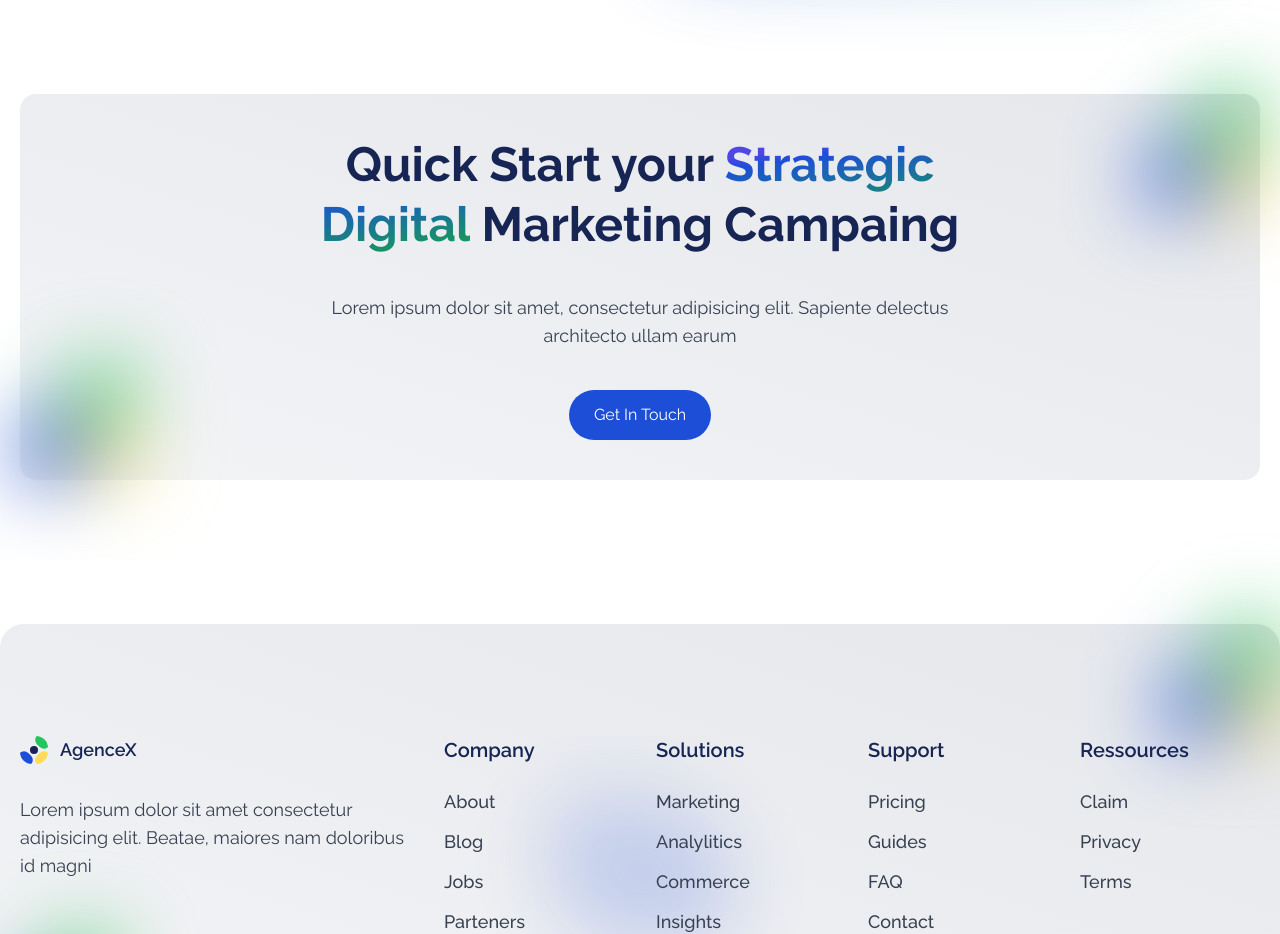
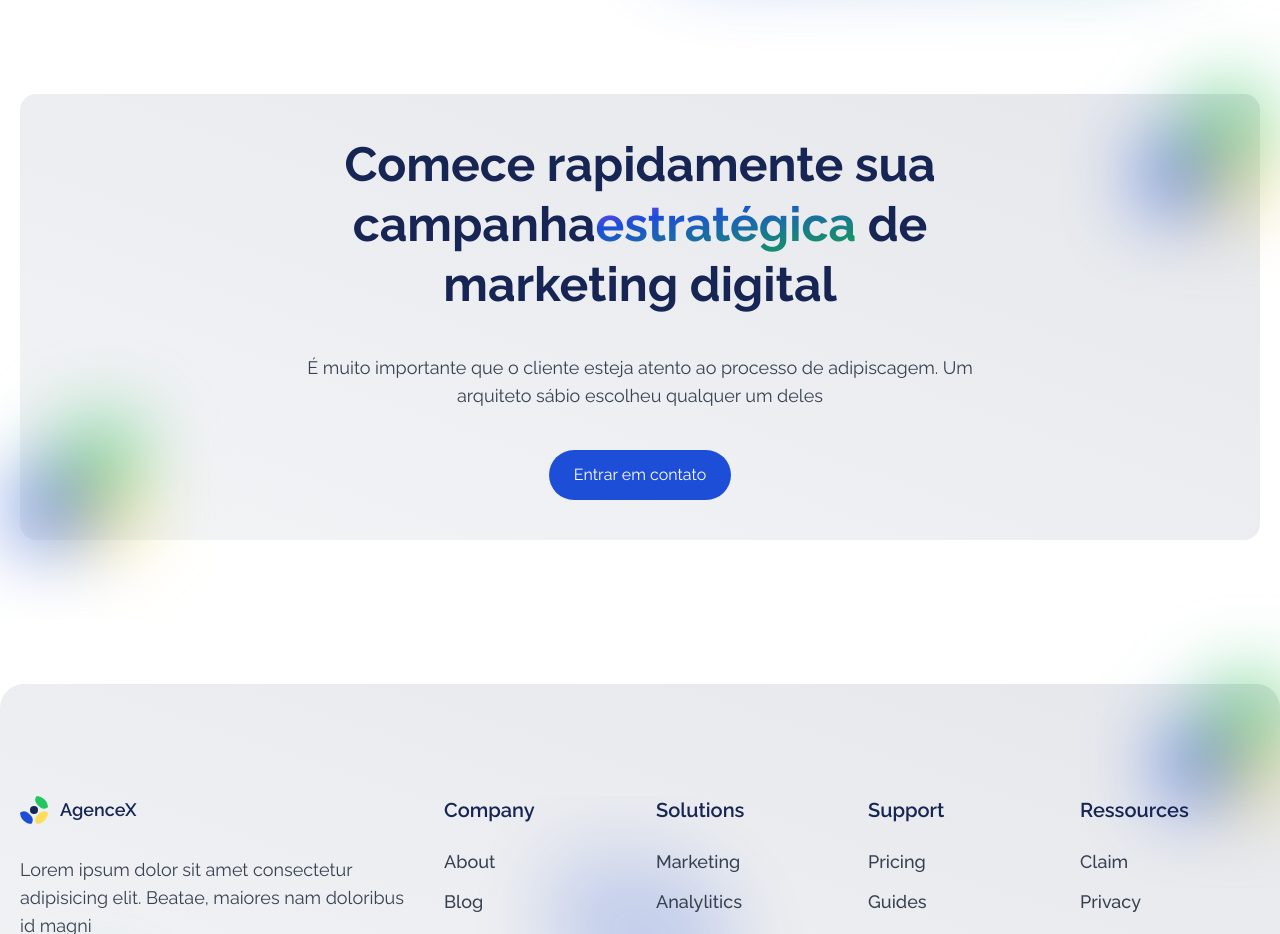
Before and after one commit to directorsilvaa/introti2, an Astro site: page / in a window 1280 px wide. Shown: the part 3840-4774 px from the top of the page. Built offline with nearby package versions, Linux system fonts and the light colour scheme; Astro itself is replaced by a stand-in of ours.

Commit message:
atulizar2

```diff
--- a/src/components/sections/CTA.astro
+++ b/src/components/sections/CTA.astro
@@ -41,15 +41,14 @@ import Paragraph from "../shared/Paragraph.astro";
           class="text-3xl/tight sm:text-4xl/tight md:text-5xl/tight
           font-bold text-heading-1"
         >
-          Quick Start your <span class="text-transparent bg-clip-text bg-gradient-to-br from-indigo-600 from-20% via-primary via-30% to-green-600">Strategic Digital</span> Marketing Campaing
+        Comece rapidamente sua campanha<span class="text-transparent bg-clip-text bg-gradient-to-br from-indigo-600 from-20% via-primary via-30% to-green-600">estratégica </span> de marketing digital
         </h1>
         <Paragraph className={"pt-10"}>
-          Lorem ipsum dolor sit amet, consectetur adipisicing elit. Sapiente
-          delectus architecto ullam earum
+          É muito importante que o cliente esteja atento ao processo de adipiscagem. Um arquiteto sábio escolheu qualquer um deles
         </Paragraph>
         <div class="mx-auto max-w-md sm:max-w-xl pt-10">
           <Button variant={"primary"}>
-            <span class="text-white relative z-[5]">Get In Touch</span>
+            <span class="text-white relative z-[5]">Entrar em contato</span>
           </Button>
         </div>
       </div>
```
